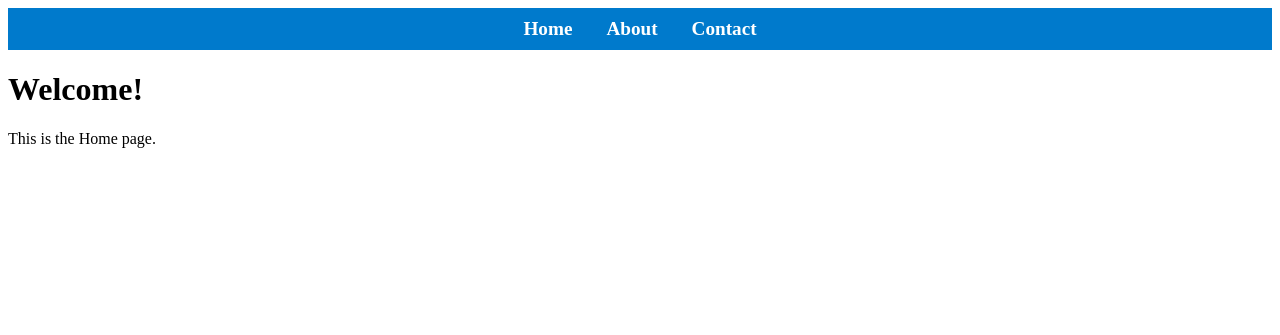
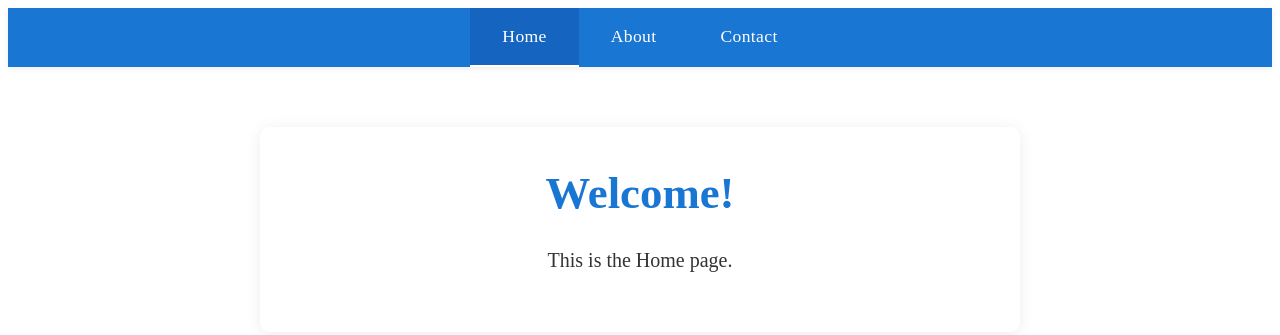
Before and after one commit to aldwin30/Hello-github, a plain HTML site: page index.html in a window 1280 px wide. Drawn offline with Linux system fonts and the light colour scheme.

Commit message:
Update index.html

```diff
--- a/index.html
+++ b/index.html
@@ -8,26 +8,59 @@
       padding: 10px 0;
       text-align: center;
     }
+    .navbar {
+      background: #1976d2;
+      box-shadow: 0 2px 6px rgba(0,0,0,0.07);
+      padding: 0;
+      margin: 0;
+      display: flex;
+      justify-content: center;
+    }
     .navbar a {
-      color: white;
+      display: inline-block;
+      color: #fff;
       text-decoration: none;
-      margin: 0 15px;
-      font-weight: bold;
-      font-size: 1.2em;
+      padding: 18px 32px;
+      font-size: 1.1em;
+      font-weight: 500;
+      transition: background 0.2s, color 0.2s;
+      border-bottom: 2px solid transparent;
+      letter-spacing: 0.02em;
     }
-    .navbar a:hover {
-      text-decoration: underline;
+    .navbar a:hover, .navbar a.active {
+      background: #1565c0;
+      color: #fff;
+      border-bottom: 2px solid #fff;
+    }
+    .container {
+      max-width: 700px;
+      margin: 60px auto;
+      background: #fff;
+      border-radius: 10px;
+      box-shadow: 0 2px 16px rgba(0,0,0,0.08);
+      padding: 40px 30px;
+      text-align: center;
+    }
+    h1 {
+      margin-top: 0;
+      color: #1976d2;
+      font-size: 2.8em;
+    }
+    p {
+      color: #333;
+      font-size: 1.25em;
     }
   </style>
 </head>
 <body>
-  <div class="navbar">
-    <a href="index.html">Home</a>
+  <nav class="navbar">
+    <a href="index.html" class="active">Home</a>
     <a href="about.html">About</a>
     <a href="contact.html">Contact</a>
+  </nav>
+  <div class="container">
+    <h1>Welcome!</h1>
+    <p>This is the Home page.</p>
   </div>
-
-  <h1>Welcome!</h1>
-  <p>This is the Home page.</p>
 </body>
 </html>
```
